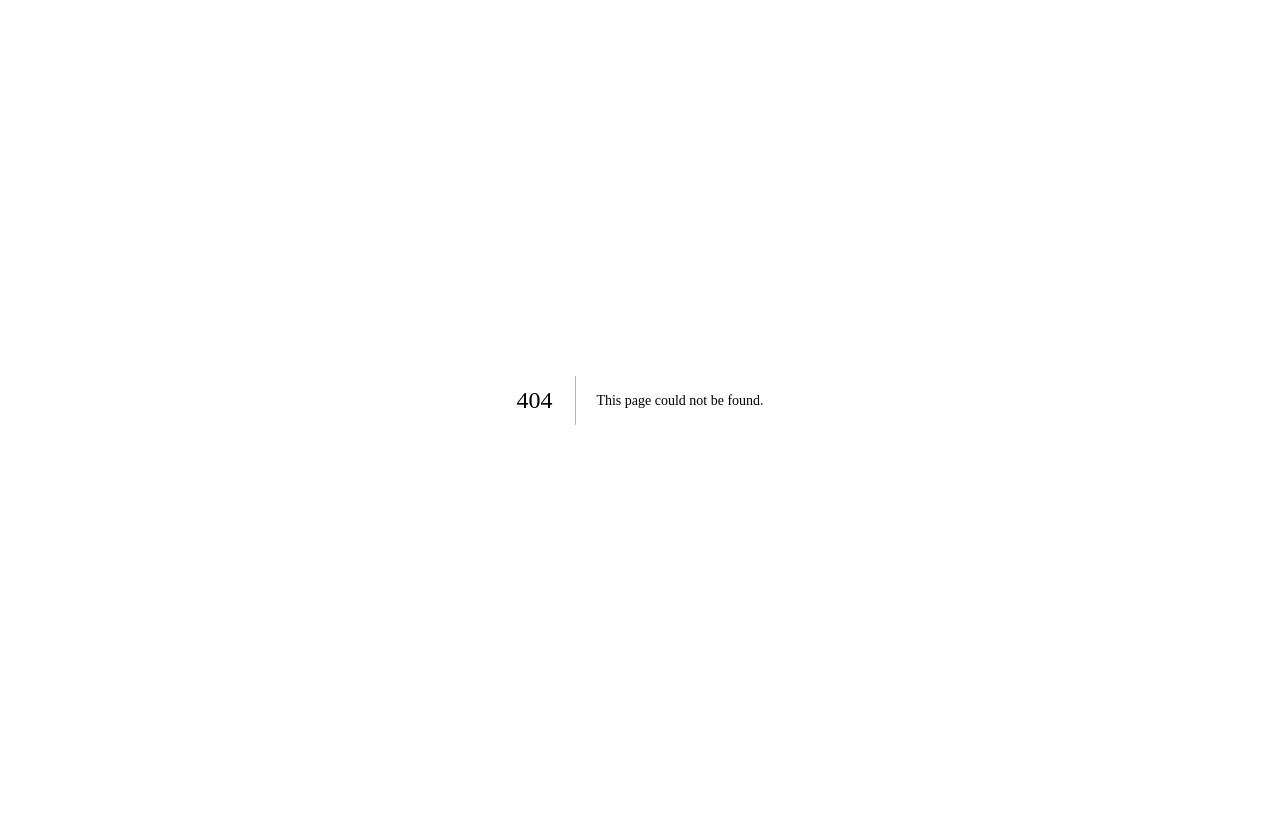
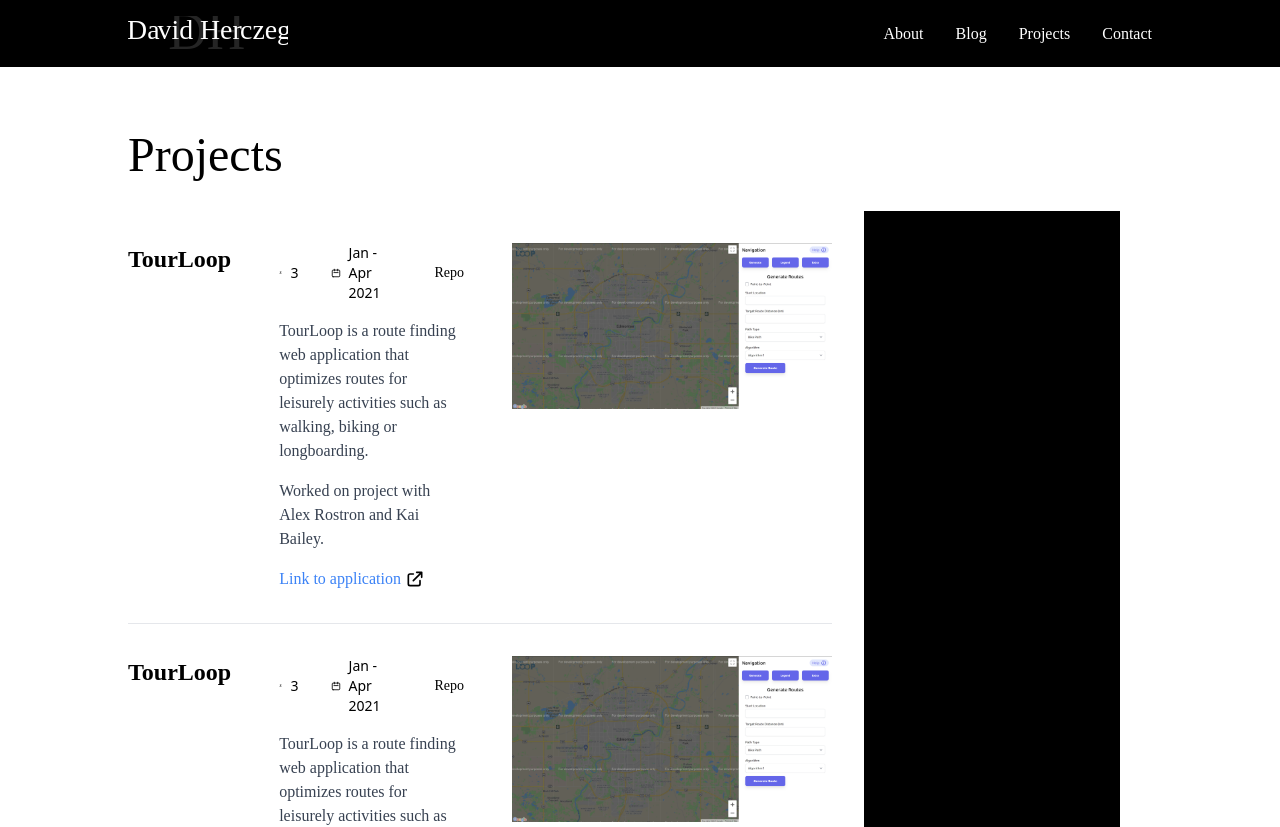
Before and after one commit to davidherczeg/davidherczeg, a Next.js app: page /projects in a window 1280 px wide. Before the commit this address had no page. Shown: the top 827 px of the page. Before the commit the page ends 800 px from the top, so only its background shows below. Built offline with nearby package versions, Linux system fonts and the light colour scheme; a web font is replaced by a local one.

Commit message:
Template for project card in projects page

```diff
--- a/components/Navbar.js
+++ b/components/Navbar.js
@@ -7,7 +7,7 @@ import dynamic from 'next/dynamic';
 const links = [
   { href: '/about', label: 'About' },
   { href: '/home', label: 'Blog' },
-  { href: '/home', label: 'Projects' },
+  { href: '/projects', label: 'Projects' },
   { href: '/home', label: 'Contact' },
 ];
 
--- /dev/null
+++ b/components/Project.jsx
@@ -0,0 +1,63 @@
+import Image from 'next/image';
+
+const Project = props => {
+  return (
+    <div className='flex flex-1 py-8 space-x-12'>
+      <h1 className='flex-none font-bold text-2xl'>TourLoop</h1>
+      <div className='flex-1 flex flex-col space-y-2'>
+        <div className='flex-none flex items-center space-x-8'>
+          <div className='flex items-center space-x-2'>
+            <Image src='/user.svg' alt='Contributors' width={20} height={20} />
+            <span className='text-sm'>3</span>
+          </div>
+          <div className='flex items-center space-x-2'>
+            <Image src='/calendar.svg' alt='Date' width={20} height={20} />
+            <span className='text-sm'>Jan - Apr 2021</span>
+          </div>
+          <div className='flex items-center space-x-2'>
+            <Image
+              src='/github_logo_black.svg'
+              alt='Github Link'
+              width={20}
+              height={20}
+            />
+            <a className='text-black text-sm' href='' target='_blank'>
+              Repo
+            </a>
+          </div>
+        </div>
+        <div className='flex-1'>
+          <p className='text-gray-700 text-base mt-2 mb-4'>
+            TourLoop is a route finding web application that optimizes routes
+            for leisurely activities such as walking, biking or longboarding.
+          </p>
+          <p className='text-gray-700 text-base mt-2 mb-4'>
+            Worked on project with Alex Rostron and Kai Bailey.
+          </p>
+          <div className='flex items-center'>
+            <a className='text-blue-500 mr-1' href='' target='_blank'>
+              Link to application
+            </a>
+            <Image
+              src='/external_link.svg'
+              alt='Contributors'
+              width={20}
+              height={20}
+            />
+          </div>
+        </div>
+      </div>
+      <div className='flex-none'>
+        <Image
+          className=''
+          src='/tourloop.png'
+          alt='TourLoop'
+          width={320}
+          height={166}
+        />
+      </div>
+    </div>
+  );
+};
+
+export default Project;
--- /dev/null
+++ b/pages/projects.js
@@ -0,0 +1,23 @@
+import Image from 'next/image';
+import Navbar from '../components/Navbar';
+import Section from '../components/Section';
+import Footer from '../components/Footer';
+import Project from '../components/Project';
+
+export default () => {
+  return (
+    <div className='w-full h-screen'>
+      <Navbar />
+      <Section label='Projects'>
+        <div className='flex'>
+          <div className='flex flex-col flex-1 divide-y'>
+            <Project />
+            <Project />
+          </div>
+          <div className='flex-none w-64 bg-black mx-8'></div>
+        </div>
+      </Section>
+      <Footer />
+    </div>
+  );
+};
```
Also changed, not shown: public/calendar.svg (added), public/github_logo_black.svg (added).
